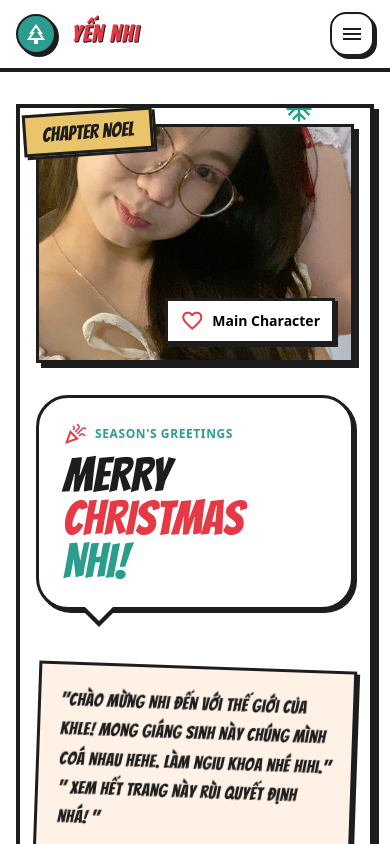
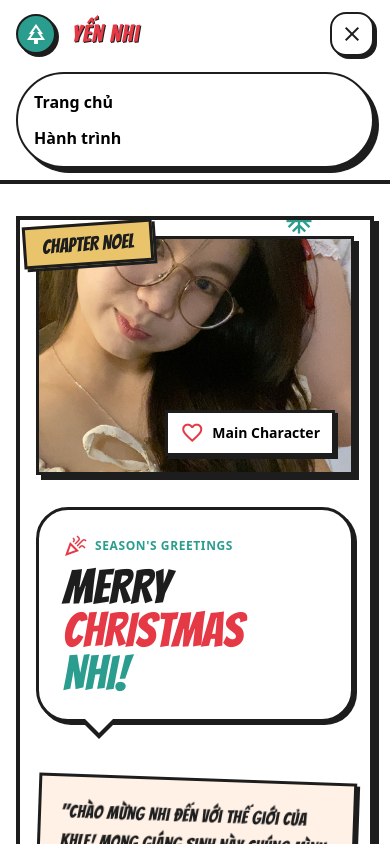
Before and after one commit to minhnghi2208/CodeOfPic, a React (Vite) app: page / in a window 390 px wide. Both pictures are taken after a click on the button "menu". Shown: the top 844 px of the page. Built offline with nearby package versions, Linux system fonts and the light colour scheme.

Commit message:
update data

```diff
--- a/src/components/Layout/Header.jsx
+++ b/src/components/Layout/Header.jsx
@@ -1,47 +1,82 @@
 import { useNavigate } from "react-router-dom";
+import { useState } from "react";
 
 const Header = () => {
   const navigate = useNavigate();
-  const goToLink = (link) => navigate(link);
+  const [openMenu, setOpenMenu] = useState(false);
+
+  const goToLink = (link) => {
+    navigate(link);
+    setOpenMenu(false); // click xong tự đóng menu
+  };
+
   return (
-    <div class="w-full bg-white border-b-4 border-ink sticky top-0 z-50">
-      <div class="layout-container flex justify-center w-full">
-        <div class="w-full max-w-[1280px] px-4 md:px-10 py-3">
-          <header class="flex items-center justify-between whitespace-nowrap">
-            <div class="flex items-center gap-4">
-              <div class="size-10 flex items-center justify-center rounded-full bg-christmas-green border-2 border-ink shadow-comic-sm text-white">
-                <span class="material-symbols-outlined text-2xl">park</span>
+    <div className="w-full bg-white border-b-4 border-ink sticky top-0 z-50">
+      <div className="layout-container flex justify-center w-full">
+        <div className="w-full max-w-[1280px] px-4 md:px-10 py-3">
+          <header className="flex items-center justify-between whitespace-nowrap">
+            {/* LOGO */}
+            <div className="flex items-center gap-4">
+              <div className="size-10 flex items-center justify-center rounded-full bg-christmas-green border-2 border-ink shadow-comic-sm text-white">
+                <span className="material-symbols-outlined text-2xl">park</span>
               </div>
-              <h2 class="text-2xl font-comic tracking-wider text-christmas-red drop-shadow-[1px_1px_0px_#1D1D1D]">
+              <h2 className="text-2xl font-comic tracking-wider text-christmas-red drop-shadow-[1px_1px_0px_#1D1D1D]">
                 Yến Nhi
               </h2>
             </div>
-            <div class="hidden lg:flex flex-1 justify-end gap-6 items-center">
-              <nav class="flex items-center gap-6 mr-6">
-                <a
-                  class="text-sm font-bold uppercase hover:text-christmas-red hover:underline decoration-2 underline-offset-4 transition-all"
-                  href="#"
+
+            {/* DESKTOP MENU */}
+            <div className="hidden lg:flex flex-1 justify-end gap-6 items-center">
+              <nav className="flex items-center gap-6 mr-6">
+                <button
                   onClick={() => goToLink("/")}
+                  className="text-sm font-bold uppercase hover:text-christmas-red hover:underline decoration-2 underline-offset-4 transition-all"
                 >
                   Trang chủ
-                </a>
+                </button>
               </nav>
               <button
                 onClick={() => goToLink("/memories")}
-                class="flex items-center justify-center rounded-lg h-10 px-6 bg-christmas-red text-white text-sm font-bold border-2 border-ink shadow-comic hover:shadow-comic-hover hover:translate-y-[2px] hover:translate-x-[2px] transition-all"
+                className="flex items-center justify-center rounded-lg h-10 px-6 bg-christmas-red text-white text-sm font-bold border-2 border-ink shadow-comic hover:shadow-comic-hover hover:translate-y-[2px] hover:translate-x-[2px] transition-all"
               >
-                <span>Hành trình</span>
+                Hành trình
               </button>
             </div>
-            <div class="lg:hidden">
-              <button class="flex items-center justify-center p-2 text-ink border-2 border-ink rounded bg-white shadow-comic-sm">
-                <span class="material-symbols-outlined">menu</span>
+
+            {/* MOBILE MENU BUTTON */}
+            <div className="lg:hidden">
+              <button
+                onClick={() => setOpenMenu(!openMenu)}
+                className="flex items-center justify-center p-2 text-ink border-2 border-ink rounded bg-white shadow-comic-sm"
+              >
+                <span className="material-symbols-outlined">
+                  {openMenu ? "close" : "menu"}
+                </span>
               </button>
             </div>
           </header>
+
+          {/* MOBILE MENU CONTENT */}
+          {openMenu && (
+            <div className="lg:hidden mt-4 bg-white border-2 border-ink rounded-xl shadow-comic p-4 space-y-3">
+              <button
+                onClick={() => goToLink("/")}
+                className="block w-full text-left font-bold hover:text-christmas-red"
+              >
+                Trang chủ
+              </button>
+              <button
+                onClick={() => goToLink("/memories")}
+                className="block w-full text-left font-bold hover:text-christmas-red"
+              >
+                Hành trình
+              </button>
+            </div>
+          )}
         </div>
       </div>
     </div>
   );
 };
+
 export default Header;
--- a/src/components/MemmoriesComponet/Memories.jsx
+++ b/src/components/MemmoriesComponet/Memories.jsx
@@ -1,3 +1,4 @@
+import { useEffect } from "react";
 import Header from "../Layout/Header";
 import Footer from "../Layout/Footer";
 import Title from "./Title";
@@ -5,6 +6,9 @@ import ContentMemories1 from "./ContentMemories1";
 import ContentMemories2 from "./ContentMemories2";
 import Moments from "./Moments";
 const Memories = () => {
+  useEffect(() => {
+    window.scrollTo({ top: 0, behavior: "smooth" });
+  }, []);
   return (
     <>
       <Header></Header>
--- a/src/components/lastMailComponet/LastMail.jsx
+++ b/src/components/lastMailComponet/LastMail.jsx
@@ -1,8 +1,12 @@
+import { useEffect } from "react";
 import Header from "../Layout/Header";
 import Footer from "../Layout/Footer";
 import Music from "./Music";
 import Mail from "./Mail";
 const LastMail = () => {
+  useEffect(() => {
+    window.scrollTo({ top: 0, behavior: "smooth" });
+  }, []);
   return (
     <>
       <Header></Header>
```
